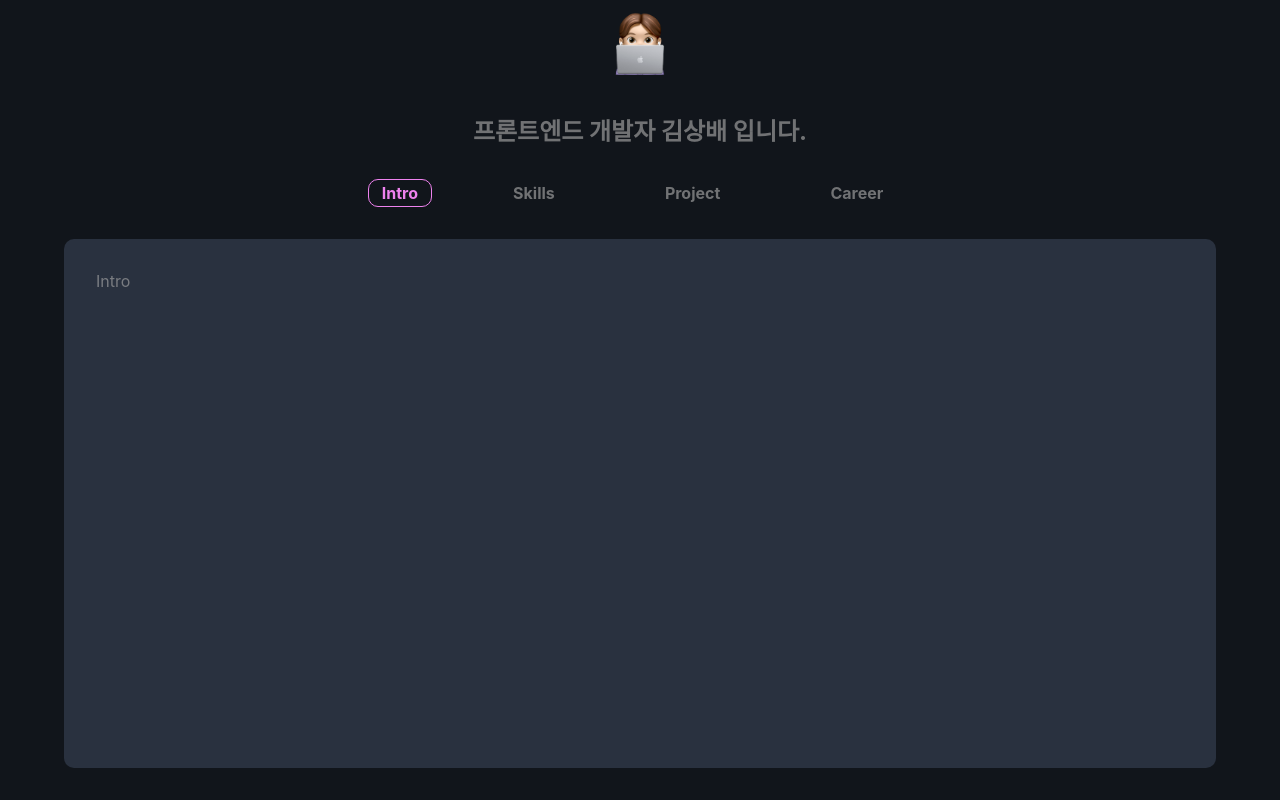
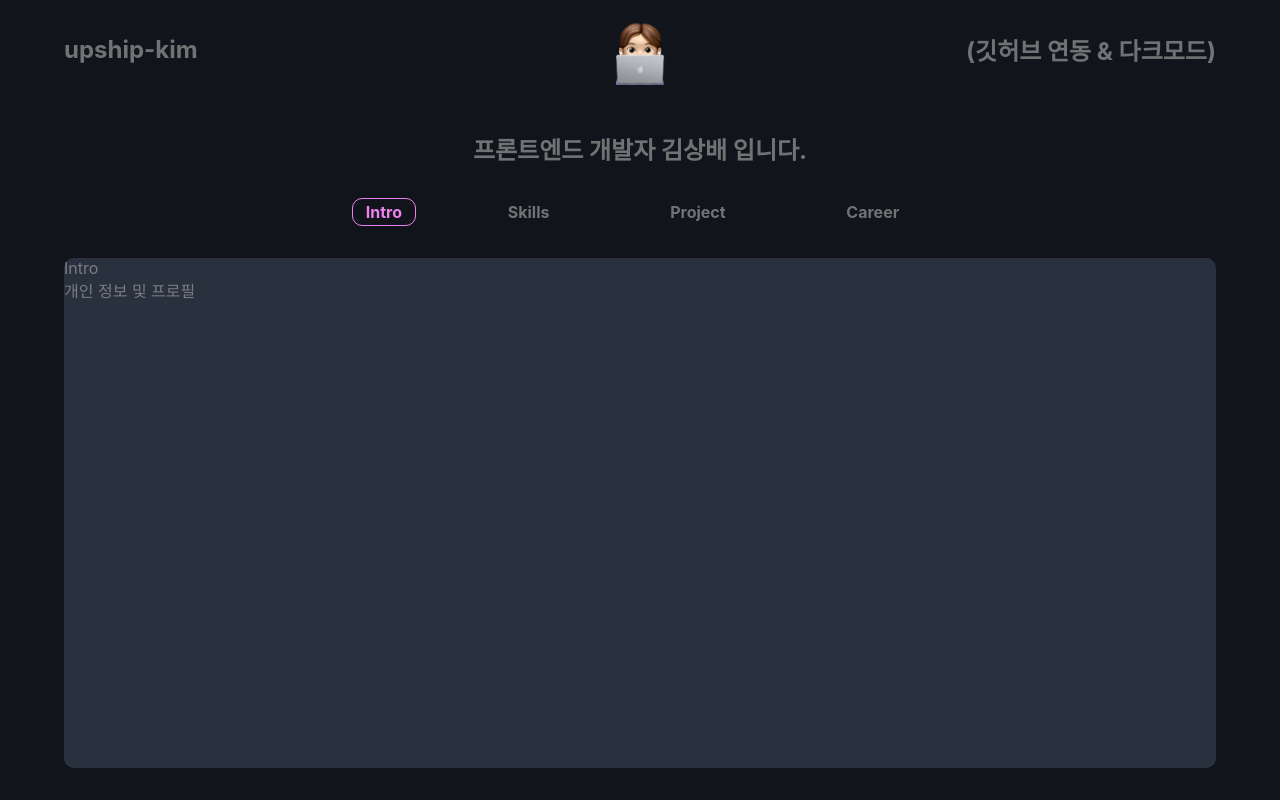
Before and after one commit to upship-kim/new-portfolio, a React (Create React App) app: page / in a window 1280 px wide. Built offline with nearby package versions, Linux system fonts and the light colour scheme.

Commit message:
layout detail

```diff
--- a/src/components/Atoms/RootTemplate/RootTemplate.tsx
+++ b/src/components/Atoms/RootTemplate/RootTemplate.tsx
@@ -45,7 +45,7 @@ const Container = styled.div`
     align-items: center;
     justify-content: flex-start;
     background: ${props => props.theme.bg};
-    padding: 0 6rem;
+    padding: 0 4rem;
 `;
 const TagRow = styled.div`
     display: flex;
--- a/src/components/Molecules/SectionWrapper/SectionWrapper.tsx
+++ b/src/components/Molecules/SectionWrapper/SectionWrapper.tsx
@@ -22,5 +22,4 @@ const Container = styled.div`
     border-radius: 10px;
     flex: 1;
     margin: 2rem 4rem;
-    padding: 2rem 2rem;
 `;
--- a/src/components/Molecules/TopImage/TopImage.tsx
+++ b/src/components/Molecules/TopImage/TopImage.tsx
@@ -12,7 +12,18 @@ interface TopImageParams {
 const TopHeader: React.FC<TopImageParams> = ({ image, alt, title }) => {
     return (
         <Container>
-            <Image src={image} alt={alt} />
+            <HeaderRow>
+                <Block style={{ justifyContent: 'flex-start' }}>
+                    <MainText text={'upship-kim'} />
+                </Block>
+                <Block>
+                    <Image src={image} alt={alt} />
+                </Block>
+
+                <Block style={{ justifyContent: 'flex-end' }}>
+                    <MainText text={'(깃허브 연동 & 다크모드)'} />
+                </Block>
+            </HeaderRow>
             <MainText text={title} />
         </Container>
     );
@@ -27,3 +38,15 @@ const Container = styled.div`
     align-items: center;
     flex-direction: column;
 `;
+const HeaderRow = styled.div`
+    display: flex;
+    width: 100%;
+    justify-content: space-between;
+    align-items: center;
+    flex-direction: row;
+`;
+const Block = styled.div`
+    width: 33%;
+    display: flex;
+    justify-content: center;
+`;
--- a/src/components/Organisms/Career/Career.tsx
+++ b/src/components/Organisms/Career/Career.tsx
@@ -1,7 +1,19 @@
 import React from 'react';
 
 const Career = () => {
-    return <div>Career</div>;
+    return (
+        <div>
+            Career
+            <br />
+            신성티케이
+            <br />
+            쌍용 교육 수료
+            <br />
+            갤럭시아
+            <br />
+            코오롱
+        </div>
+    );
 };
 
 export default Career;
--- a/src/components/Organisms/Intro/Intro.tsx
+++ b/src/components/Organisms/Intro/Intro.tsx
@@ -1,7 +1,14 @@
 import React from 'react';
 
 const Intro = () => {
-    return <div>Intro</div>;
+    return (
+        <div>
+            Intro
+            <br />
+            개인 정보 및 프로필
+            <br />
+        </div>
+    );
 };
 
 export default Intro;
--- a/src/components/Organisms/Projects/Projects.tsx
+++ b/src/components/Organisms/Projects/Projects.tsx
@@ -1,7 +1,23 @@
 import React from 'react';
 
 const Projects = () => {
-    return <div>Projects</div>;
+    return (
+        <div>
+            Projects
+            <br />
+            블로그
+            <br />
+            trello
+            <br />
+            영화뷰어
+            <br />
+            게시판
+            <br />
+            react-native app
+            <br />
+            goodbeginning web / app
+        </div>
+    );
 };
 
 export default Projects;
--- a/src/components/Organisms/Skills/Skills.tsx
+++ b/src/components/Organisms/Skills/Skills.tsx
@@ -1,7 +1,19 @@
 import React from 'react';
 
 const Skills = () => {
-    return <div>Skills</div>;
+    return (
+        <div>
+            Skills
+            <br />
+            언어
+            <br />
+            `react and react native`
+            <br />
+            `git and redmine`
+            <br />
+            `figma `
+        </div>
+    );
 };
 
 export default Skills;
```
